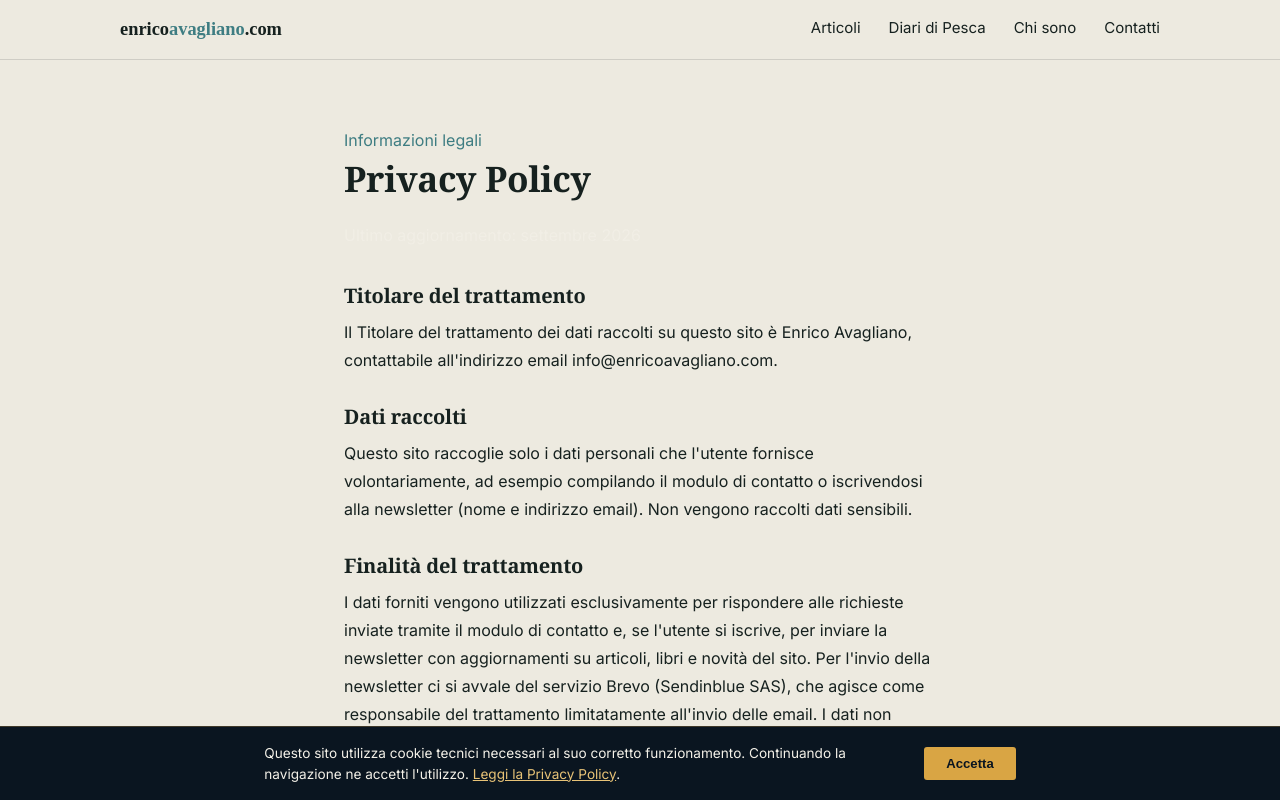
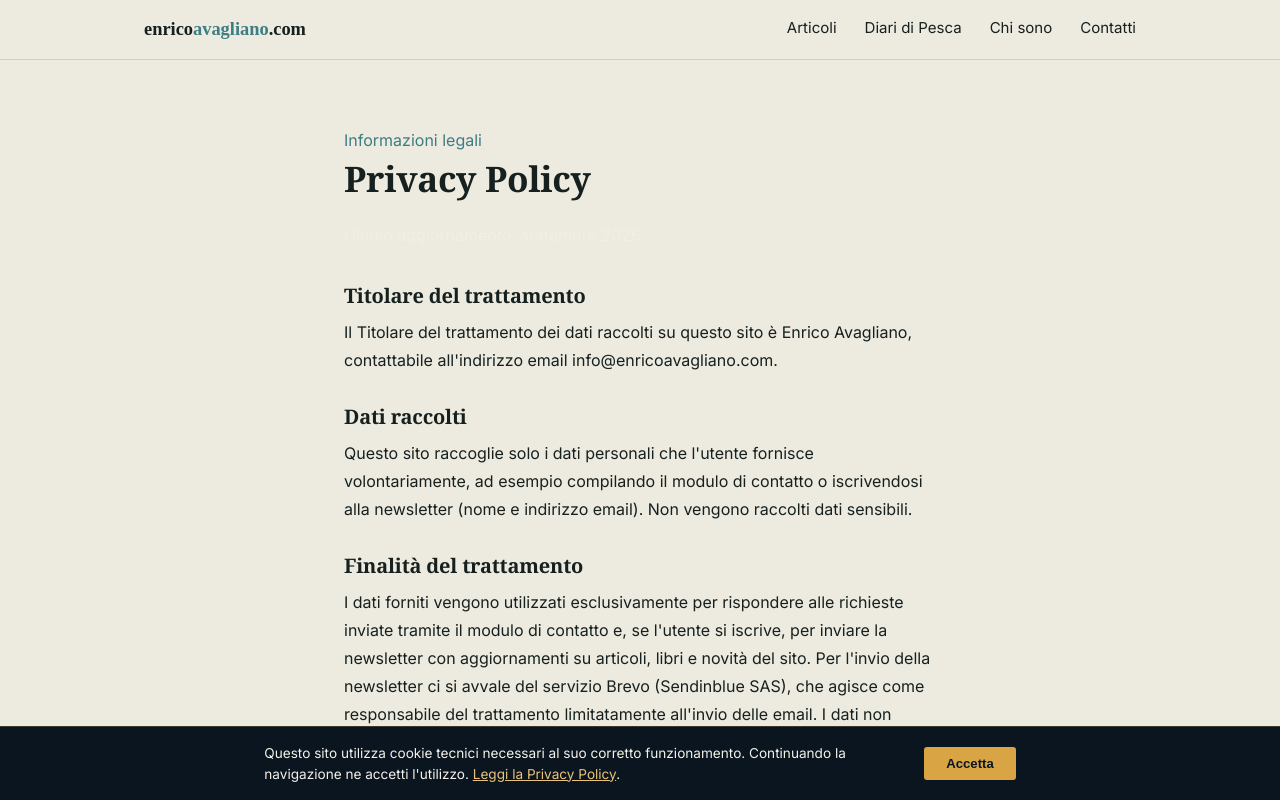
Before and after one commit to enricoavagliano-collab/enricoavagliano-sito, a Next.js app: page /privacy in a window 1280 px wide. Shown: the top 800 px of the page. Built offline with nearby package versions, Linux system fonts and the light colour scheme.

Commit message:
fix foto verticali e logo header attaccato al bordo

```diff
--- a/app/globals.css
+++ b/app/globals.css
@@ -86,7 +86,8 @@ button:focus-visible {
   display: flex;
   align-items: center;
   justify-content: space-between;
-  padding: 18px 0;
+  padding-top: 18px;
+  padding-bottom: 18px;
 }
 
 .brand {
```
Also changed, not shown: 1 other file (tests, documents, lock files or other folders).
